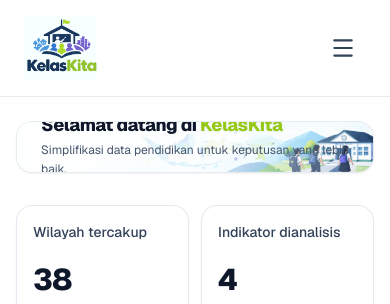
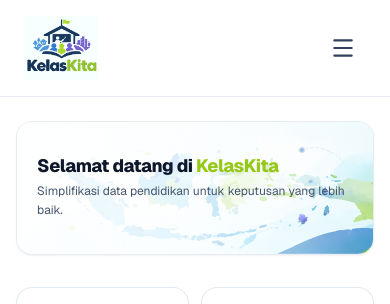
Before and after one commit to Lemonby/KelasKita, a Next.js app: page /beranda in a window 390 px wide. Shown: the top 304 px of the page. Built offline with nearby package versions, Linux system fonts and the light colour scheme.

Commit message:
ningkatin tata letak dan responsivitas bagian hero di halaman Beranda dan halaman Dataset

```diff
--- a/src/components/sections/beranda/BerandaPage.tsx
+++ b/src/components/sections/beranda/BerandaPage.tsx
@@ -43,7 +43,7 @@ export default function BerandaPage() {
         {/* ==================== 1. HERO BANNER ==================== */}
         <ScrollReveal>
           <section className="relative w-full overflow-hidden rounded-2xl border border-slate-200/80 bg-white shadow-xs">
-            <div className="relative w-full">
+            <div className="relative min-h-[132px] w-full sm:min-h-0">
               {/* Background Image Hero yang menentukan tinggi banner secara natural */}
               <Image
                 src="/hero-beranda.png"
@@ -51,14 +51,14 @@ export default function BerandaPage() {
                 width={1864}
                 height={262}
                 priority
-                className="block h-auto w-full select-none"
+                className="absolute inset-0 h-full w-full select-none object-cover object-center sm:relative sm:inset-auto sm:h-auto sm:object-contain"
               />
 
               {/* Gradient overlay lembut di layar kecil untuk keterbacaan teks */}
               <div className="absolute inset-0 bg-gradient-to-r from-white/95 via-white/80 to-transparent sm:from-white/80 sm:via-white/30 sm:to-transparent lg:bg-transparent" />
 
               {/* Teks Sambutan Hero */}
-              <div className="absolute inset-0 flex max-w-2xl flex-col justify-center px-6 sm:px-10 lg:px-14">
+              <div className="absolute inset-0 flex max-w-2xl flex-col justify-center px-5 sm:px-10 lg:px-14">
                 <h1 className="text-lg font-extrabold leading-tight tracking-tight text-slate-900 sm:text-2xl md:text-3xl lg:text-[35px]">
                   Selamat datang di{" "}
                   <span className="text-[#96C816] drop-shadow-xs">
--- a/src/components/sections/dataset/DatasetPage.tsx
+++ b/src/components/sections/dataset/DatasetPage.tsx
@@ -73,7 +73,7 @@ export default function DatasetPage() {
   return (
     <section className="page-shell bg-background px-4 py-9 sm:px-6 lg:px-8 lg:py-14">
       <div className="mx-auto max-w-7xl">
-        <ScrollReveal>
+        <ScrollReveal className="relative z-20">
           <header className="page-hero section-hero rounded-2xl bg-secondary text-white">
             <div className="section-hero-content">
               <h1 className="section-hero-title max-w-xl">
```
